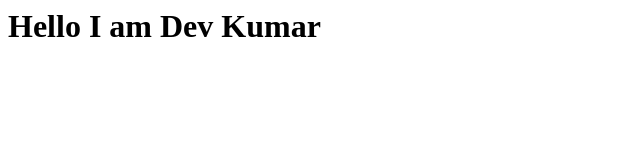
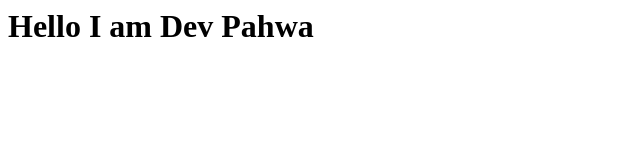
Before and after one commit to DevPahwa0708/main, a plain HTML site: page index.html in a window 1280 px wide. Shown: the full height of the page, 0-640 px from the left. Drawn offline with Linux system fonts and the light colour scheme.

Commit message:
Update index.html

```diff
--- a/index.html
+++ b/index.html
@@ -1,6 +1,6 @@
 <html>
   <body>
-    <h1> Hello I am Dev Kumar </h1>
+    <h1> Hello I am Dev Pahwa </h1>
     </h1>
   </body>
 </html>
```
